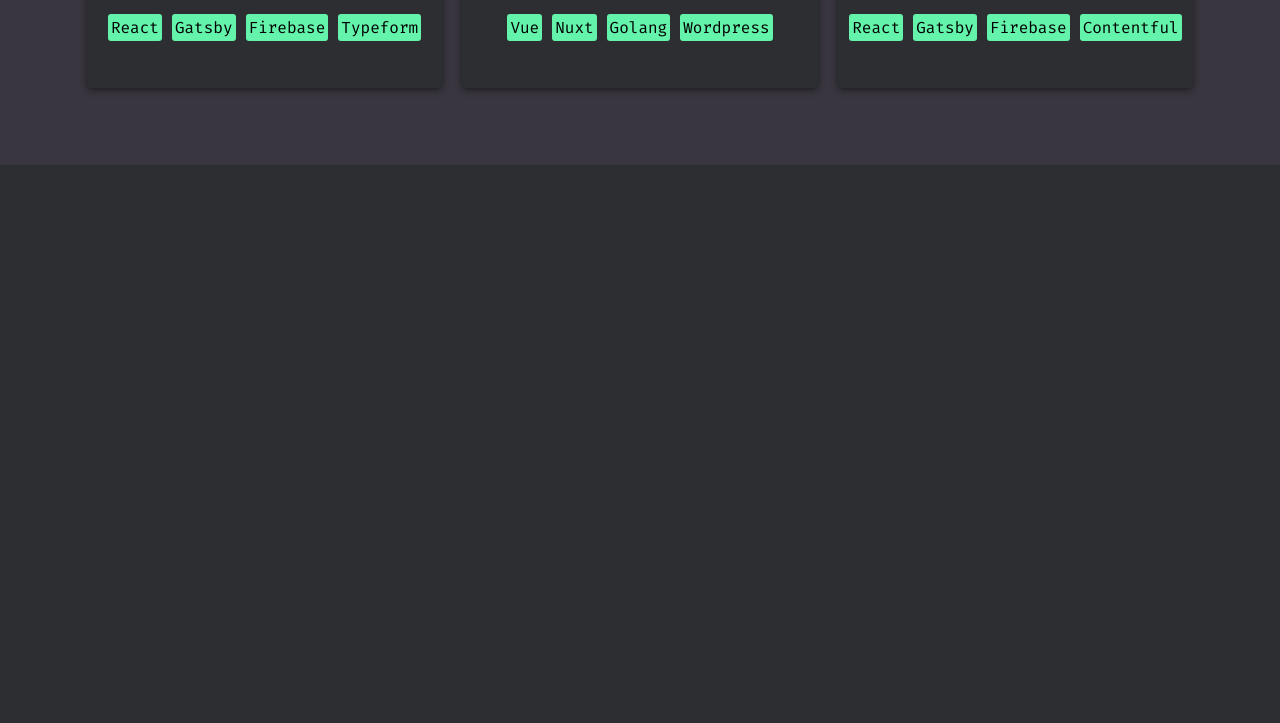
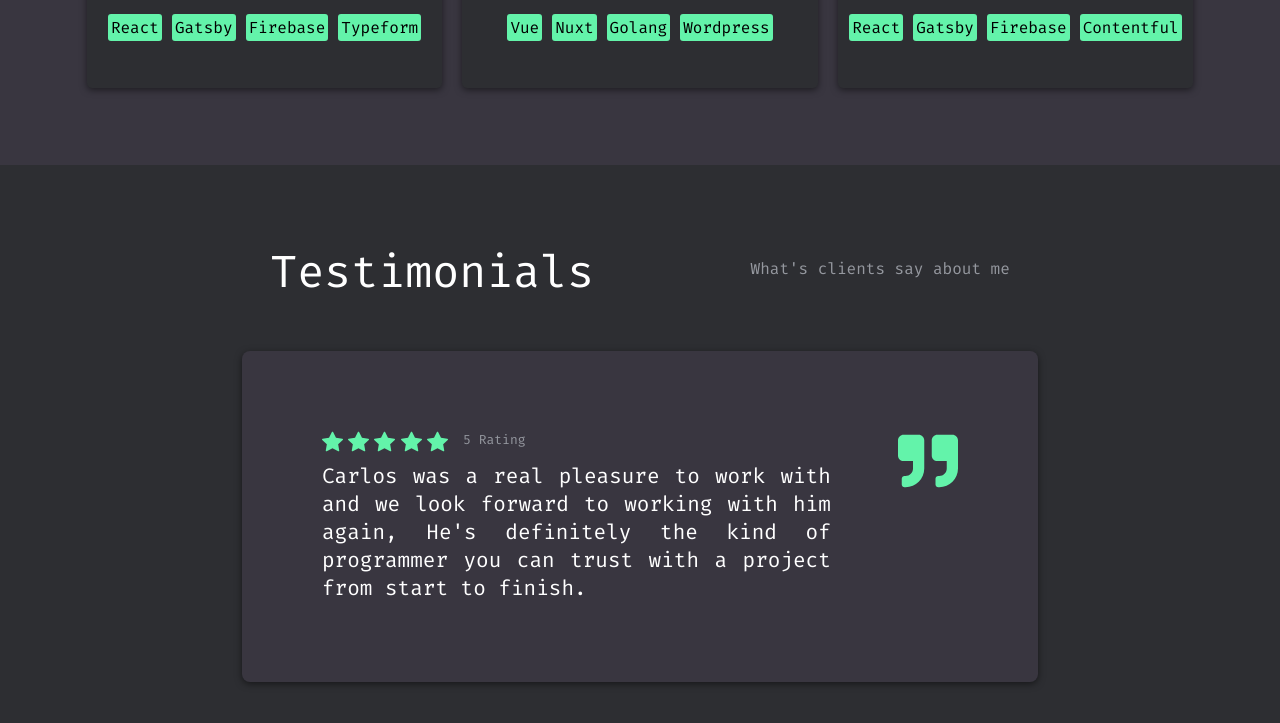
Before and after one commit to solrac97gr/portfolio2021, a Gatsby site: page / in a window 1280 px wide. Shown: the part 2355-3078 px from the top of the page. Before the commit the page ends 2520 px from the top, so only its background shows below. Built offline with nearby package versions, Linux system fonts and the light colour scheme; Gatsby itself is replaced by a stand-in of ours.

Commit message:
testimonial card finished

```diff
--- /dev/null
+++ b/src/components/TestimonialCard/index.js
@@ -0,0 +1,33 @@
+import React from "react";
+import {
+  TestimonialCardContainer,
+  TestimonialCardReview,
+  TestimonialStarContainer,
+  TestimonialQualification,
+  TestimonialCardContent,
+} from "./styles";
+import { BsStarFill } from "react-icons/bs";
+import { FaQuoteRight } from "react-icons/fa";
+
+const color = "#63f3aa";
+
+export const TestimonialCard = ({ qualification, review, author }) => {
+  return (
+    <TestimonialCardContainer>
+      <TestimonialCardContent>
+        <TestimonialStarContainer>
+          <BsStarFill color={color} />
+          <BsStarFill color={color} />
+          <BsStarFill color={color} />
+          <BsStarFill color={color} />
+          <BsStarFill color={color} />
+          <TestimonialQualification>
+            {qualification} Rating
+          </TestimonialQualification>
+        </TestimonialStarContainer>
+        <TestimonialCardReview>{review}</TestimonialCardReview>
+      </TestimonialCardContent>
+      <FaQuoteRight size={60} color={color}/>
+    </TestimonialCardContainer>
+  );
+};
--- /dev/null
+++ b/src/components/TestimonialCard/styles.js
@@ -0,0 +1,37 @@
+import styled from "styled-components";
+
+export const TestimonialCardContainer = styled.div`
+  display: flex;
+  flex-direction: row;
+  padding: 80px;
+  text-align: justify;
+  margin: 50px;
+  background-color: #393640;
+  border-radius: 8px;
+  justify-content: space-between;
+  box-shadow: 0px 2px 7px rgba(0, 0, 0, 0.5);
+`;
+export const TestimonialCardContent = styled.div`
+  display: flex;
+  flex-direction: column;
+  width:80%;
+  font-size:21px;
+`;
+
+export const TestimonialCardReview = styled.span`
+  color: white;
+`;
+export const TestimonialStarContainer = styled.div`
+  display: flex;
+  flex-direction: row;
+  width: 40%;
+  justify-content: space-between;
+  margin-bottom: 10px;
+`;
+export const TestimonialQualification = styled.span`
+  margin-left: 10px;
+  color: #95989f;
+  display: flex;
+  flex-direction: row;
+  font-size:13px;
+`;
--- a/src/pages/index.js
+++ b/src/pages/index.js
@@ -3,6 +3,7 @@
 import { HeroSection } from "../sections/Hero";
 import { ServiceSection } from "../sections/Service";
 import { WorkSection } from "../sections/Work";
+import { TestimonialSection } from "../sections/Testimonial";
 
 const IndexPage = () => {
   return (
@@ -11,6 +12,7 @@
       <main>
         <ServiceSection />
         <WorkSection />
+        <TestimonialSection />
       </main>
     </Default>
   );
--- /dev/null
+++ b/src/sections/Testimonial/data.js
@@ -0,0 +1,38 @@
+export const data = [
+  {
+    qualification: 5,
+    review:
+      "Carlos was a real pleasure to work with and we look forward to working with him again, He's definitely the kind of programmer you can trust with a project from start to finish.",
+    author: {
+      name: "Benjamin Bryant",
+      position: "VP & Co-Founder",
+      company: "Wiser",
+      photoURL:
+        "https://i.pinimg.com/736x/38/93/07/389307d6af5c4be0051b7d3c4f93bf3d.jpg",
+    },
+  },
+  // {
+  //   qualification: 5,
+  //   review:
+  //     "Carlos was a real pleasure to work with and we look forward to working with him again, He's definitely the kind of programmer you can trust with a project from start to finish.",
+  //   author: {
+  //     name: "Benjamin Bryant",
+  //     position: "VP & Co-Founder",
+  //     company: "Wiser",
+  //     photoURL:
+  //       "https://i.pinimg.com/736x/38/93/07/389307d6af5c4be0051b7d3c4f93bf3d.jpg",
+  //   },
+  // },
+  // {
+  //   qualification: 5,
+  //   review:
+  //     "Carlos was a real pleasure to work with and we look forward to working with him again, He's definitely the kind of programmer you can trust with a project from start to finish.",
+  //   author: {
+  //     name: "Benjamin Bryant",
+  //     position: "VP & Co-Founder",
+  //     company: "Wiser",
+  //     photoURL:
+  //       "https://i.pinimg.com/736x/38/93/07/389307d6af5c4be0051b7d3c4f93bf3d.jpg",
+  //   },
+  // },
+];
--- /dev/null
+++ b/src/sections/Testimonial/index.js
@@ -0,0 +1,32 @@
+import React from "react";
+import {
+  TestimonialContainer,
+  TitlesContainer,
+  Title,
+  SubTitle,
+  TestimonialSlider,
+} from "./styles";
+import { TestimonialCard } from "../../components/TestimonialCard";
+import { data } from "./data";
+
+export const TestimonialSection = () => {
+  return (
+    <TestimonialContainer>
+      <TitlesContainer>
+        <Title>Testimonials</Title>
+        <SubTitle>What's clients say about me</SubTitle>
+      </TitlesContainer>
+      <TestimonialSlider>
+        {data.map(({ qualification, review, author }) => {
+          return (
+            <TestimonialCard
+              author={author}
+              review={review}
+              qualification={qualification}
+            />
+          );
+        })}
+      </TestimonialSlider>
+    </TestimonialContainer>
+  );
+};
--- /dev/null
+++ b/src/sections/Testimonial/styles.js
@@ -0,0 +1,29 @@
+import styled from "styled-components";
+
+export const TestimonialContainer = styled.section`
+  display: flex;
+  flex-direction: column;
+  padding: 6% 15%;
+  margin: 0;
+  text-align: center;
+  justify-content: center;
+  background-color: #2d2e32;
+`;
+export const TitlesContainer = styled.div`
+  display: flex;
+  flex-direction: row;
+  justify-content:space-around;
+`;
+
+export const Title = styled.h2`
+  font-size: 45px;
+  color: white;
+  font-weight: 400;
+  margin: 0px;
+`;
+export const SubTitle = styled.h3`
+  color: #95989f;
+  font-weight: 400;
+  font-size: 16px;
+`;
+export const TestimonialSlider = styled.div``;
```
